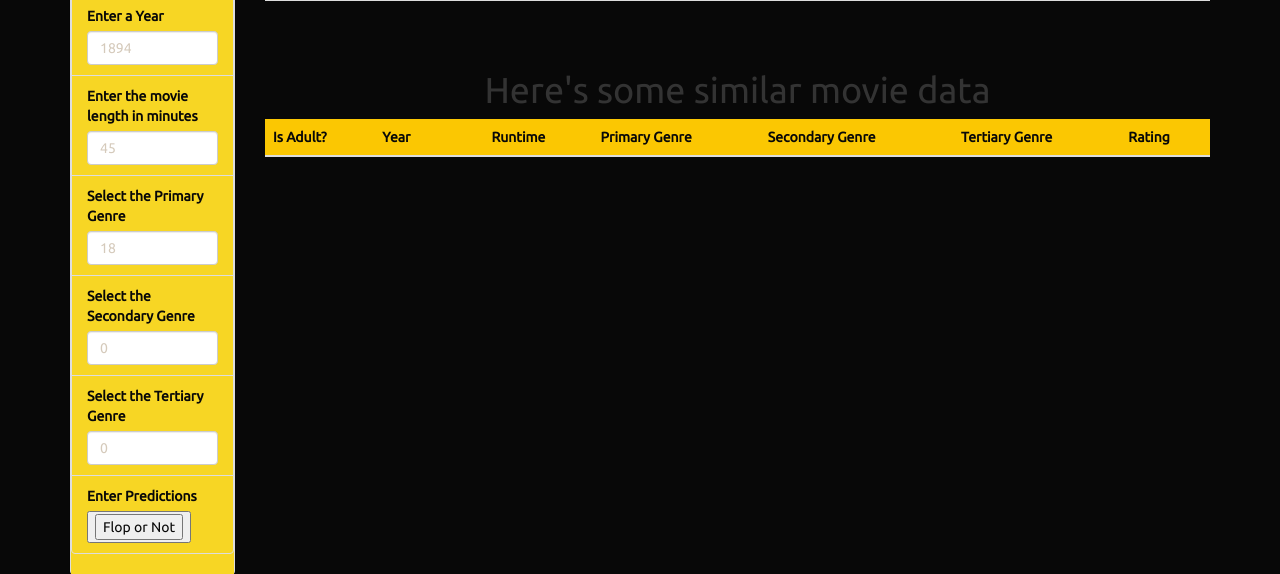
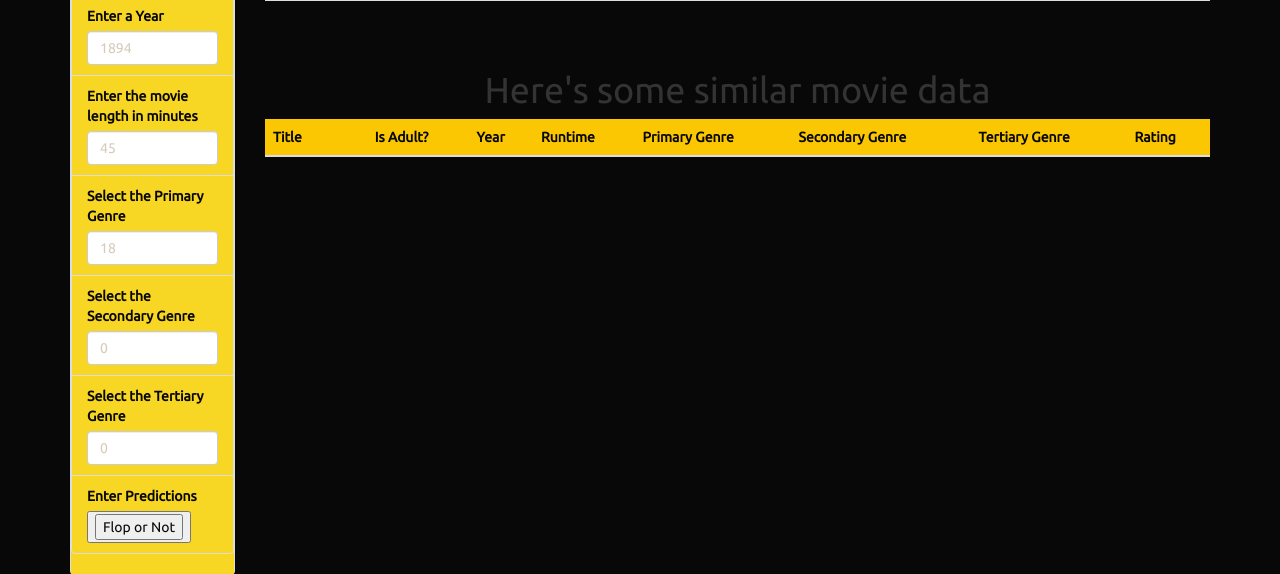
Before and after one commit to ajdeschenes/FinalProject, a Flask app: template App/templates/prediction.html in a window 1280 px wide. Shown: the part 799-1373 px from the top of the page. Run offline with Flask 2, Linux system fonts and the light colour scheme; the template is opened without the code that fills it, so the values that code supplies are empty; parts of the project's set-up code (start-up, migrations or seed data) failed here and were passed over; some libraries are stand-ins or nearby versions.

Commit message:
forgot that table header

```diff
--- a/App/templates/prediction.html
+++ b/App/templates/prediction.html
@@ -124,6 +124,7 @@
             <table id="table1" class="table table-striped">
               <thead>
                 <tr>
+                  <th class="table-head" id="leftAlign">Title</th>
                   <th class="table-head" id="leftAlign">Is Adult?</th>
                   <th class="table-head" id="leftAlign">Year</th>
                   <th class="table-head" id="leftAlign">Runtime</th>
```
